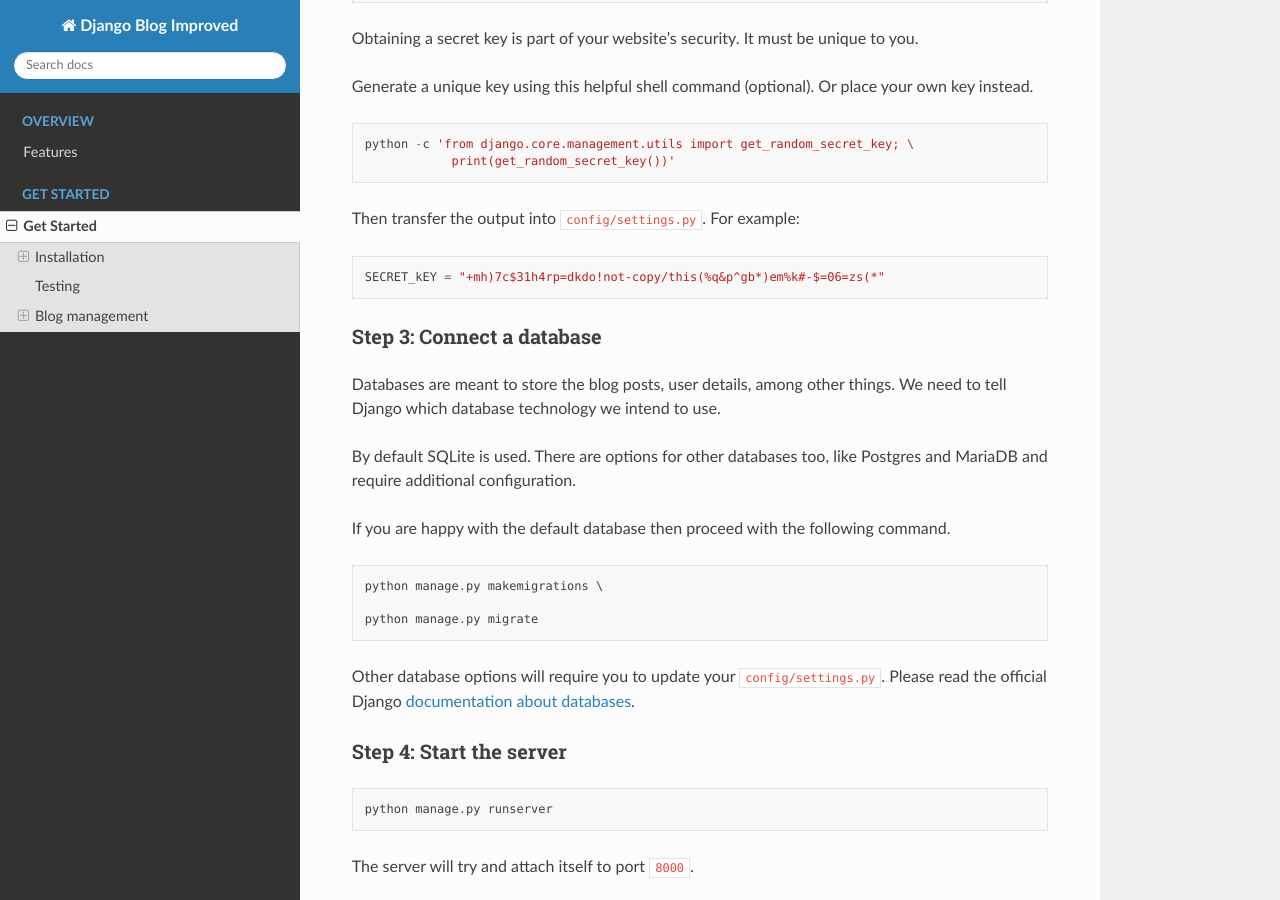
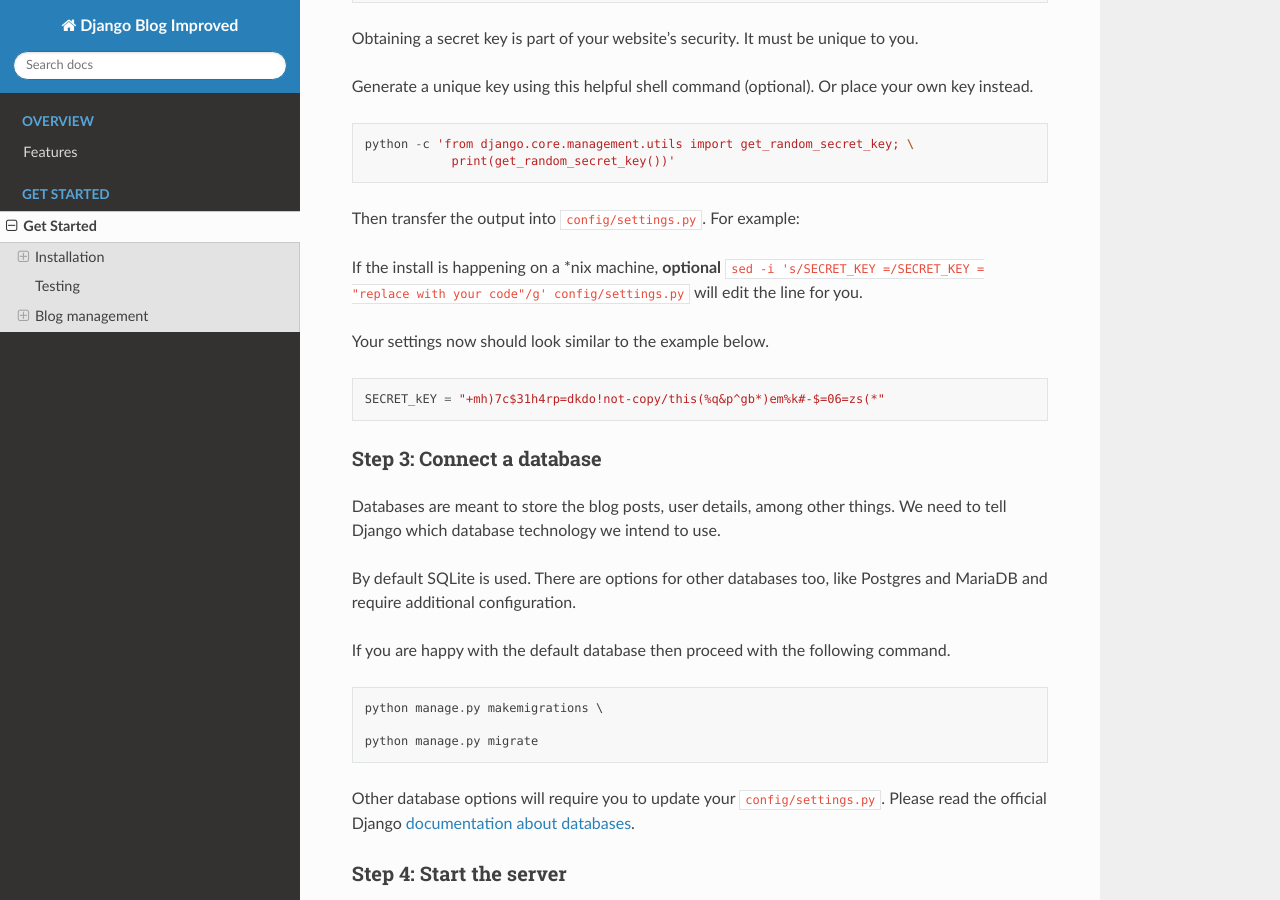
Before and after one commit to CameronNicolson/django-blog-improved, a Sphinx documentation site: the page built from docs/usage/get-started.md, in a window 1280 px wide and 900 px high, scrolled down 2581 px. Built offline with Sphinx 7.4.7 and the Read the Docs theme 2.0.0, drawn with Linux system fonts in a browser that asks for light colours.

Commit message:
sed cmd in Installation section

````diff
--- a/docs/usage/get-started.md
+++ b/docs/usage/get-started.md
@@ -99,9 +99,16 @@ python -c 'from django.core.management.utils import get_random_secret_key; \
             print(get_random_secret_key())'
 ```
 Then transfer the output into `config/settings.py`. For example:
+
+If the install is happening on a *nix machine, __optional__ `sed -i 's/SECRET_KEY =/SECRET_KEY = "replace with your code"/g' config/settings.py` will edit the line for you.
+
+Your settings now should look similar to the example below.
+
 ```
 SECRET_kEY = "+mh)7c$31h4rp=dkdo!not-copy/this(%q&p^gb*)em%k#-$=06=zs(*"
 ```
+
+
 
 ### Step 3: Connect a database
 
````
